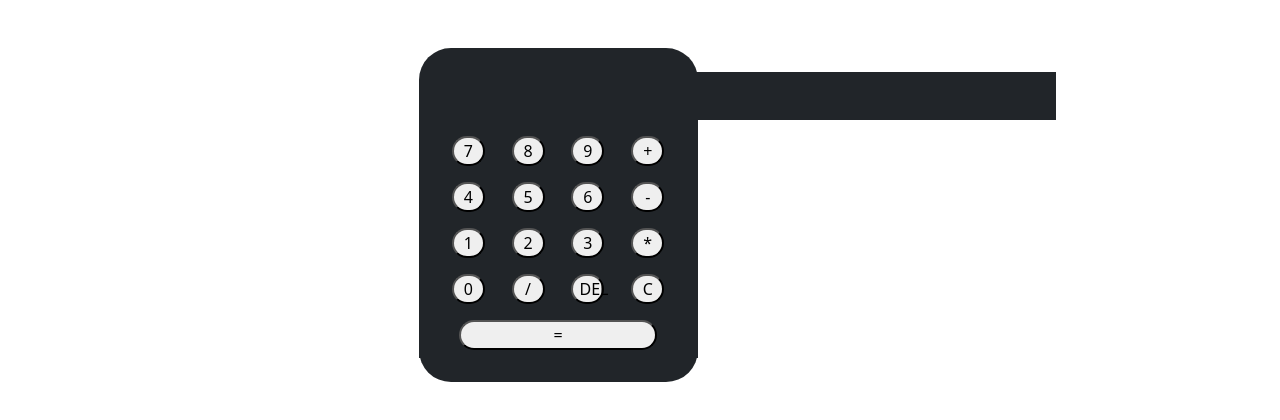
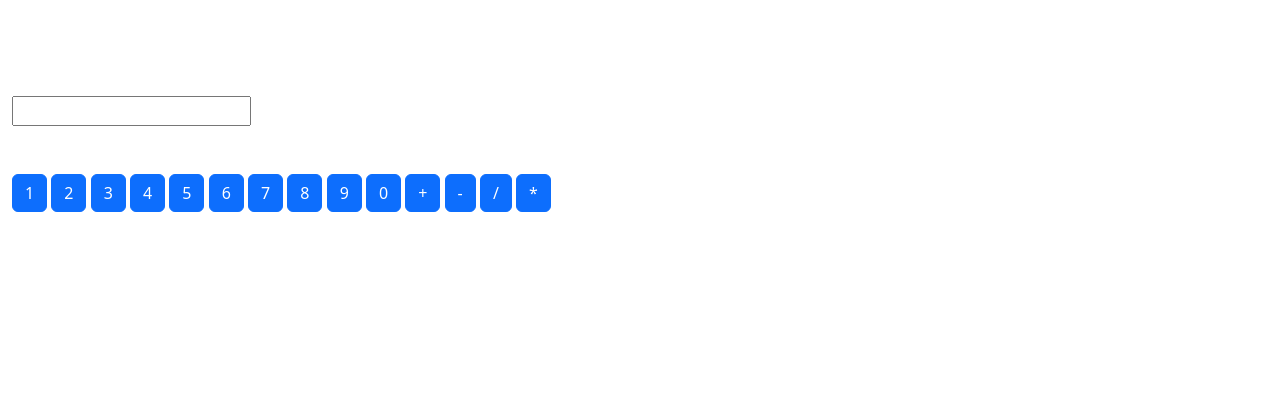
Before and after one commit to askaryxiii/CALCX, a plain HTML site: page index.html in a window 1280 px wide. Drawn offline with Linux system fonts and the light colour scheme.

Commit message:
20/7/2024
making the code dynamic by forEach and addEventListener

```diff
--- a/index.html
+++ b/index.html
@@ -10,66 +10,25 @@
 </head>
 
 <body>
-    <div class="container d-flex align-items-center my-5 row">
-        <div
-            class="container bg-dark col-xxl-3 col-xl-3 col-lg-4 col-md-5 col-sm-7 col-xs-11 d-flex flex-column py-4 rounded-5">
-            <div class="themeSwitch"></div>
-            <div class="resultSection d-flex px-2">
-                <input type="text" class="result text-white fs-1 fw-bold m-0 bg-dark border-0">
+        <div class="container my-5 row">
+                <div class="resultSection my-5">
+                        <input type="text" class="result">
                 </div>
-            <div class="buttonSection row gap-3 bg-dark px-2 pb-2 pt-3 justify-content-center">
-                <div class="col-2 p-0 m-0 d-flex justify-content-center"><button class="numbers rounded-4 w-75"
-                        onclick="getInput(0 , true)">7</button>
-                </div>
-                <div class="col-2 p-0 m-0 d-flex justify-content-center"><button class="numbers rounded-4 w-75"
-                        onclick="getInput(1 , true)">8</button>
-                </div>
-                <div class="col-2 p-0 m-0 d-flex justify-content-center"><button class="numbers rounded-4 w-75"
-                        onclick="getInput(2 , true)">9</button>
-                </div>
-                <div class="col-2 p-0 m-0 d-flex justify-content-center"><button class="operators rounded-4 w-75"
-                        onclick="getInput(0, false)">+</button>
-                </div>
-                <div class="col-2 p-0 m-0 d-flex justify-content-center"><button class="numbers rounded-4 w-75"
-                        onclick="getInput(3 , true)">4</button>
-                </div>
-                <div class="col-2 p-0 m-0 d-flex justify-content-center"><button class="numbers rounded-4 w-75"
-                        onclick="getInput(4 , true)">5</button>
-                </div>
-                <div class="col-2 p-0 m-0 d-flex justify-content-center"><button class="numbers rounded-4 w-75"
-                        onclick="getInput(5 , true)">6</button>
-                </div>
-                <div class="col-2 p-0 m-0 d-flex justify-content-center"><button class="operators rounded-4 w-75"
-                        onclick="getInput(1, false)">-</button>
-                </div>
-                <div class="col-2 p-0 m-0 d-flex justify-content-center"><button class="numbers rounded-4 w-75"
-                        onclick="getInput(6 , true)">1</button>
-                </div>
-                <div class="col-2 p-0 m-0 d-flex justify-content-center"><button class="numbers rounded-4 w-75"
-                        onclick="getInput(7 , true)">2</button>
-                </div>
-                <div class="col-2 p-0 m-0 d-flex justify-content-center"><button class="numbers rounded-4 w-75"
-                        onclick="getInput(8 , true)">3</button>
-                </div>
-                <div class="col-2 p-0 m-0 d-flex justify-content-center"><button class="operators rounded-4 w-75"
-                        onclick="getInput(2, false)">*</button>
-                </div>
-                <div class="col-2 p-0 m-0 d-flex justify-content-center"><button class="numbers rounded-4 w-75"
-                        onclick="getInput(9 , true)">0</button>
-                </div>
-                <div class="col-2 p-0 m-0 d-flex justify-content-center"><button class="operators rounded-4 w-75"
-                        onclick="getInput(3, false)">/</button>
-                </div>
-                <div class="col-2 p-0 m-0 d-flex justify-content-center"><button class="actions rounded-4 w-75"
-                        onclick="deleteAll()">DEL</button>
-                </div>
-                <div class="col-2 p-0 m-0 d-flex justify-content-center"><button class="actions rounded-4 w-75"
-                        onclick="deleteAll('deleteAllResult')">C</button>
-                </div>
-                <div class="col-12 p-0 m-0 d-flex justify-content-center"><button class="operators rounded-4 w-75"
-                        onclick="getInput(4, false)">=</button>
-                </div>
-            </div>
+                <div class="numbersSection">
+                        <button class="numerical btn btn-primary">1</button>
+                        <button class="numerical btn btn-primary">2</button>
+                        <button class="numerical btn btn-primary">3</button>
+                        <button class="numerical btn btn-primary">4</button>
+                        <button class="numerical btn btn-primary">5</button>
+                        <button class="numerical btn btn-primary">6</button>
+                        <button class="numerical btn btn-primary">7</button>
+                        <button class="numerical btn btn-primary">8</button>
+                        <button class="numerical btn btn-primary">9</button>
+                        <button class="numerical btn btn-primary">0</button>
+                        <button class="numerical btn btn-primary">+</button>
+                        <button class="numerical btn btn-primary">-</button>
+                        <button class="numerical btn btn-primary">/</button>
+                        <button class="numerical btn btn-primary">*</button>
                 </div>
         </div>
 
--- a/js/javascript.js
+++ b/js/javascript.js
@@ -1,48 +1,15 @@
-/*
-1-design buttons and a input field to show result at
-2-logic part
-  2.1 - get numbers in an array and operators in seperate array
-  2.2 - when you press the button sent the value of the button to logic
-    2.2.0 - filter the value if it's a number or an operator
-  2.3 - procces the value and make it a number
-  2.4 - show it in the input field
-  2.5 - make delete button return the input field empty
-3-put some style to your HTML
-*/
-
-
-
-
 
 // getting array variables with buttons value
-var intialNumbers = document.querySelectorAll(".numbers");
-var intialOperators = document.querySelectorAll(".operators");
+var intialNumbers = document.querySelectorAll(".numerical");
+var intialOperators = document.querySelectorAll(".operation");
 
-// select result input field
+// // select result input field
 var displayedResult = document.querySelector(".result");
 
 
-
-// filter the the pressed button's value
-function getInput(index, type) {
-  if ((type == true)) {
-    // numbers returns an index number and true indicating it's a numbers
-    var number = +intialNumbers[index].innerHTML;
-    displayInResult(number);
-  } else if ((type == false)) {
-    // operators returns an index number and false indicating it's an operators
-    var operator = intialOperators[index].innerHTML;
-    displayInResult(operator);
-  }
-}
-
-
-// display the pressed button in input field
-function displayInResult(dispalyedObject) {
-  displayedResult.value = displayedResult.value + dispalyedObject;
-}
-
-// return input field empty
-function deleteAll() {
-  displayedResult.value = "";
-}
+// printing the button number in result section
+intialNumbers.forEach((numericals) => {
+  numericals.addEventListener('click', (number) => {
+    displayedResult.value += number.target.innerText
+  })
+})
--- a/style/style.css
+++ b/style/style.css
@@ -1,7 +1,7 @@
-.result {
+/* .resultSection {
   height: 3rem;
   overflow: auto;
 }
 .result:focus-visible {
   outline: none;
-}
+} */
```
Lines whose indentation alone changed are shown as unchanged.
